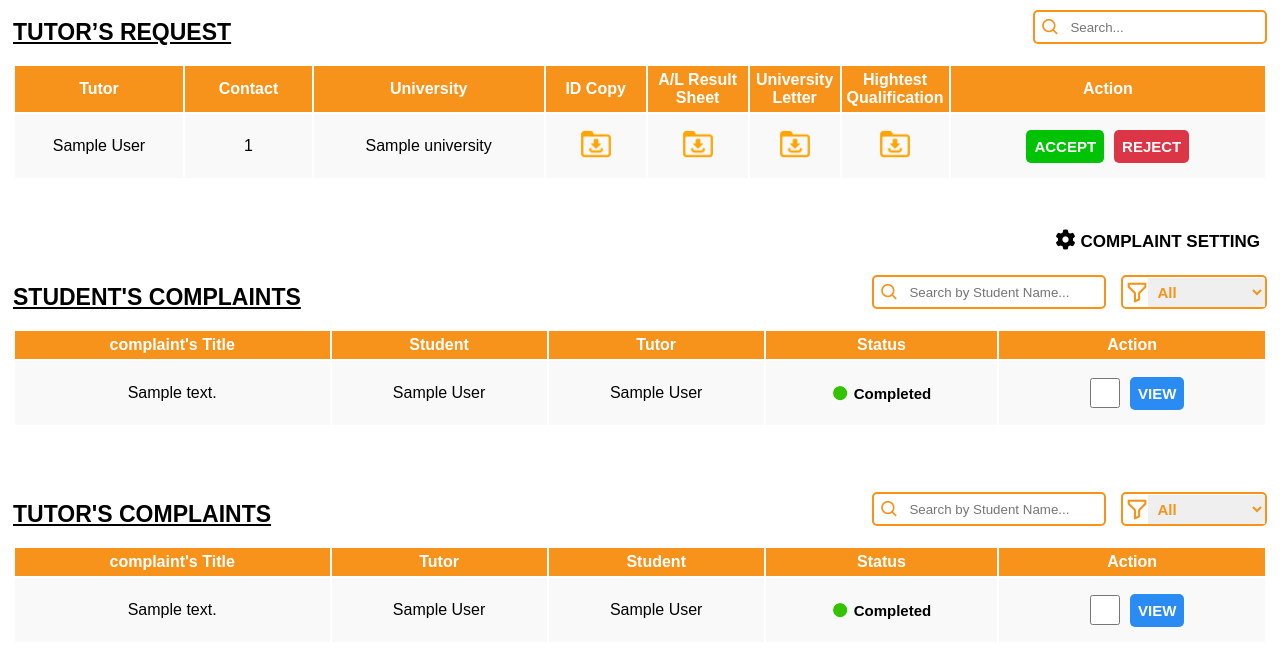
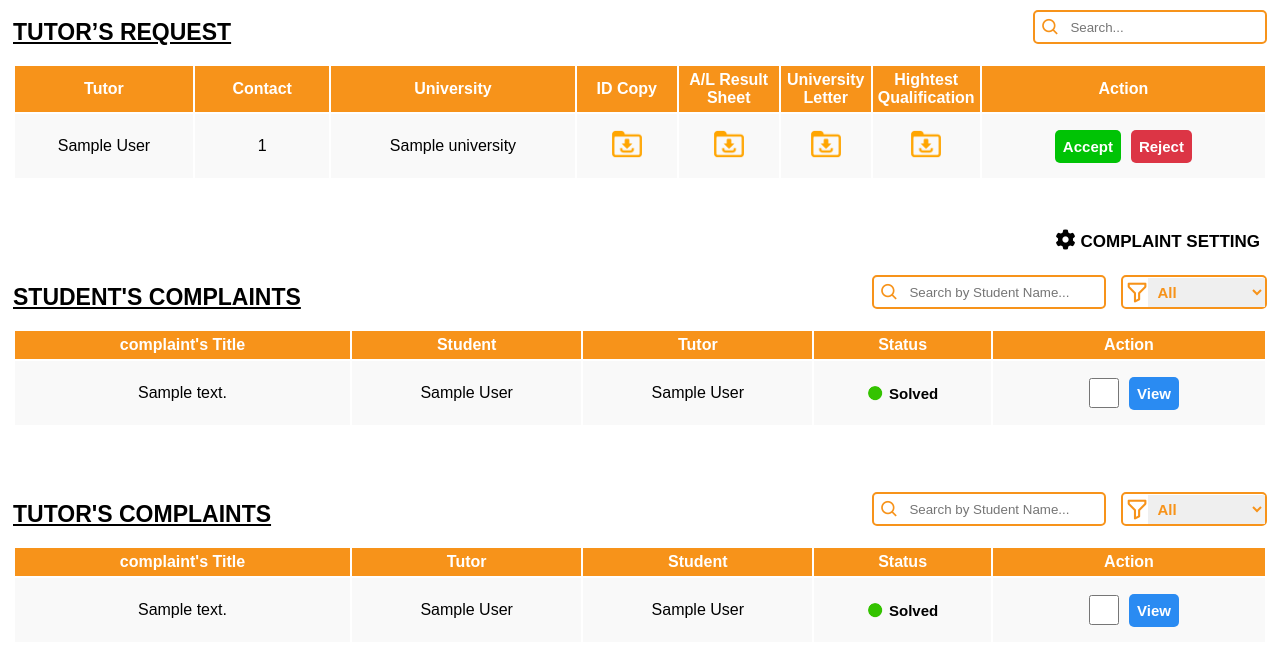
Before and after one commit to Neethamadhu-Madurasinghe/UniGura, a PHP site: the page made by app/views/admin/requirement_complaints.php in a window 1280 px wide. Shown: the top 666 px of the page. Run offline with PHP 8.4, Linux system fonts and the light colour scheme; the template is opened without the code that fills it: most values are stand-ins (such as "Sample title", 1, 10 or a date in 2020); some libraries are stand-ins or nearby versions.

Commit message:
modify requirement and complaints

```diff
--- a/app/views/admin/requirement_complaints.php
+++ b/app/views/admin/requirement_complaints.php
@@ -90,8 +90,8 @@
                             <td><img class="qualification-img" src="<?php echo URLROOT ?>/public/img/admin/download-icon.png" alt=""></td>
                             <td><img class="qualification-img" src="<?php echo URLROOT ?>/public/img/admin/download-icon.png" alt=""></td>
                             <td class="action">
-                                <button class="accept">ACCEPT</button>
-                                <button class="reject">REJECT</button>
+                                <button class="accept">Accept</button>
+                                <button class="reject">Reject</button>
                             </td>
                     </tr>
                 <?php } ?>
@@ -144,23 +144,23 @@
 
                             <?php if ($studentComplaint->studentReport->is_inquired == 0) { ?>
                                 <td>
-                                    <div class="complete-status">
+                                    <div class="solved-status">
                                         <img src="<?php echo URLROOT ?>/public/img/admin/green-dot.png" alt="">
-                                        <h6>Completed</h6>
+                                        <h6>Solved</h6>
                                     </div>
                                 </td>
                             <?php } else if ($studentComplaint->studentReport->is_inquired == 1) { ?>
                                 <td>
-                                    <div class="pending-status">
+                                    <div class="not-resolve-status">
                                         <img src="<?php echo URLROOT ?>/public/img/admin/red-dot.png" alt="">
-                                        <h6>Pending</h6>
+                                        <h6>Not Resolve</h6>
                                     </div>
                                 </td>
                             <?php } ?>
 
                             <td class="action">
                                 <input type="checkbox" name="complaint" id="complaint">
-                                <button class="view">VIEW</button>
+                                <button class="view">View</button>
                             </td>
 
                         <?php } ?>
@@ -212,21 +212,21 @@
                                     <td>
                                         <div class="complete-status">
                                             <img src="<?php echo URLROOT ?>/public/img/admin/green-dot.png" alt="">
-                                            <h6>Completed</h6>
+                                            <h6>Solved</h6>
                                         </div>
                                     </td>
                                 <?php } else if ($tutorComplaint->tutorReport->is_inquired == 1) { ?>
                                     <td>
-                                        <div class="pending-status">
+                                        <div class="Not Resolve-status">
                                             <img src="<?php echo URLROOT ?>/public/img/admin/red-dot.png" alt="">
-                                            <h6>Pending</h6>
+                                            <h6>Not Resolve</h6>
                                         </div>
                                     </td>
                                 <?php } ?>
 
                                 <td class="action">
                                     <input type="checkbox" name="complaint" id="complaint">
-                                    <button class="view">VIEW</button>
+                                    <button class="view">View</button>
                                 </td>
 
                             <?php } ?>
```
